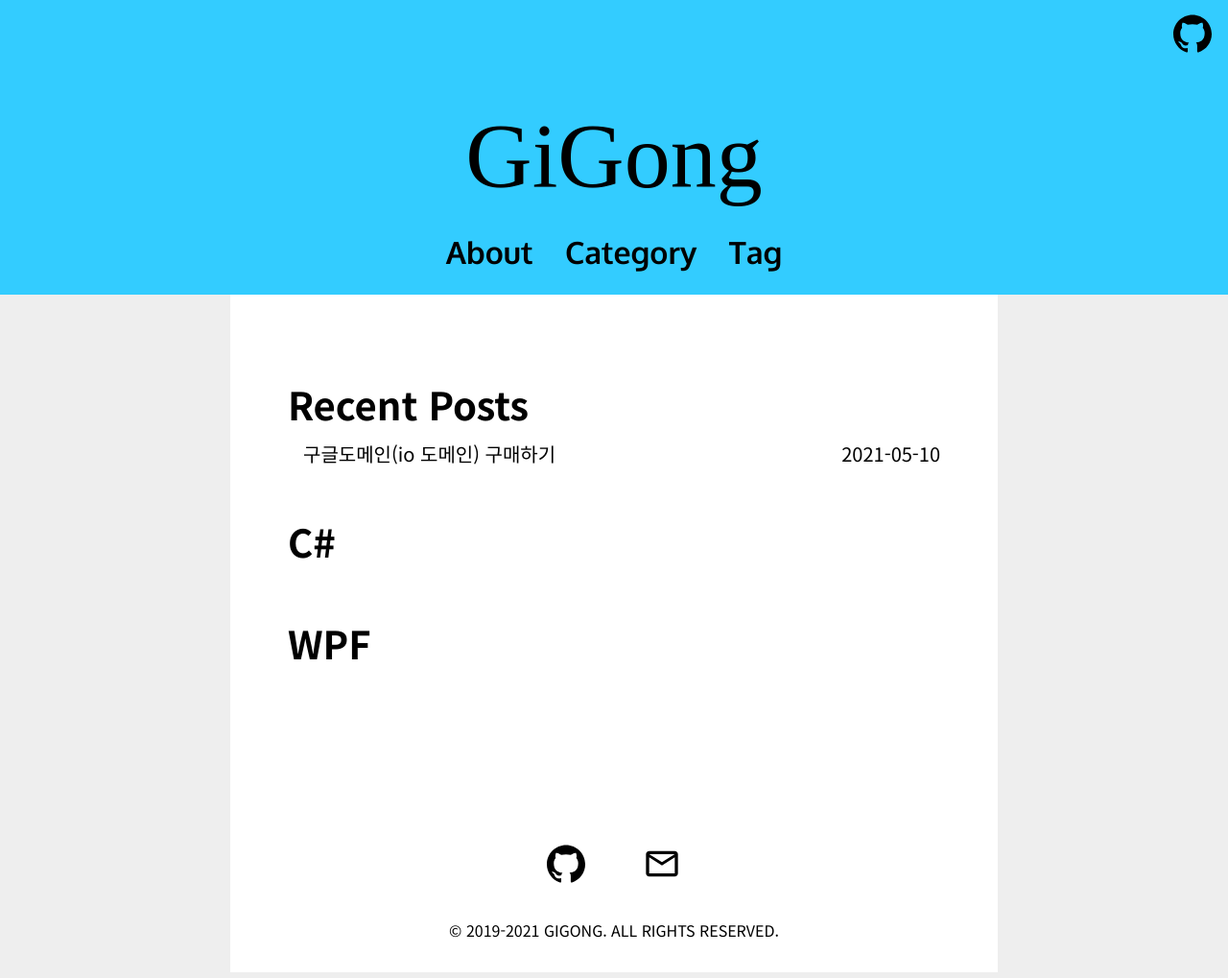
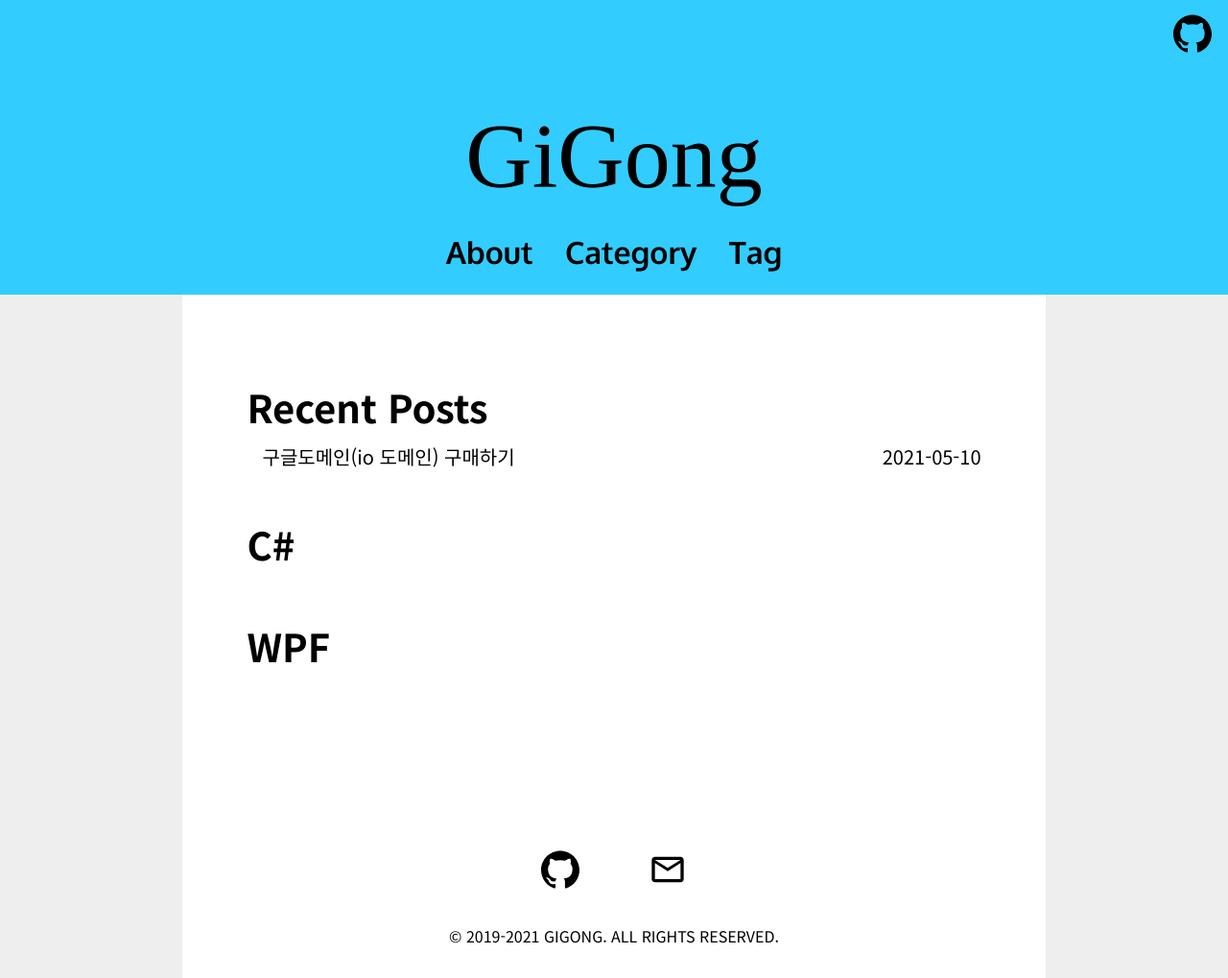
Before and after one commit to GiGong/gigong.github.io, a Jekyll site: the page built from index.html, in a window 1280 px wide. Shown: the whole page at 96% size. Built offline with Jekyll 4.4.1, drawn with Linux system fonts in a browser that asks for light colours; some web fonts are replaced.

Commit message:
Edit design. - section, footer width

```diff
--- a/_sass/jekyll-gg/_base.scss
+++ b/_sass/jekyll-gg/_base.scss
@@ -6,7 +6,8 @@ body {
 }
 
 section, footer {
-    max-width: 800px;
+    width: 80%;
+    max-width: 900px;
 
     margin: 0 auto;
     background: white;
--- a/_sass/jekyll-gg/_section.scss
+++ b/_sass/jekyll-gg/_section.scss
@@ -126,6 +126,10 @@ section {
 
 //#region    -------- css for mobile --------
 @media only screen and (max-width: 640px) {
+    section, footer {
+        width: 100%;
+    }
+
     .home.date, .category.date {
         display: none;
     }
```
